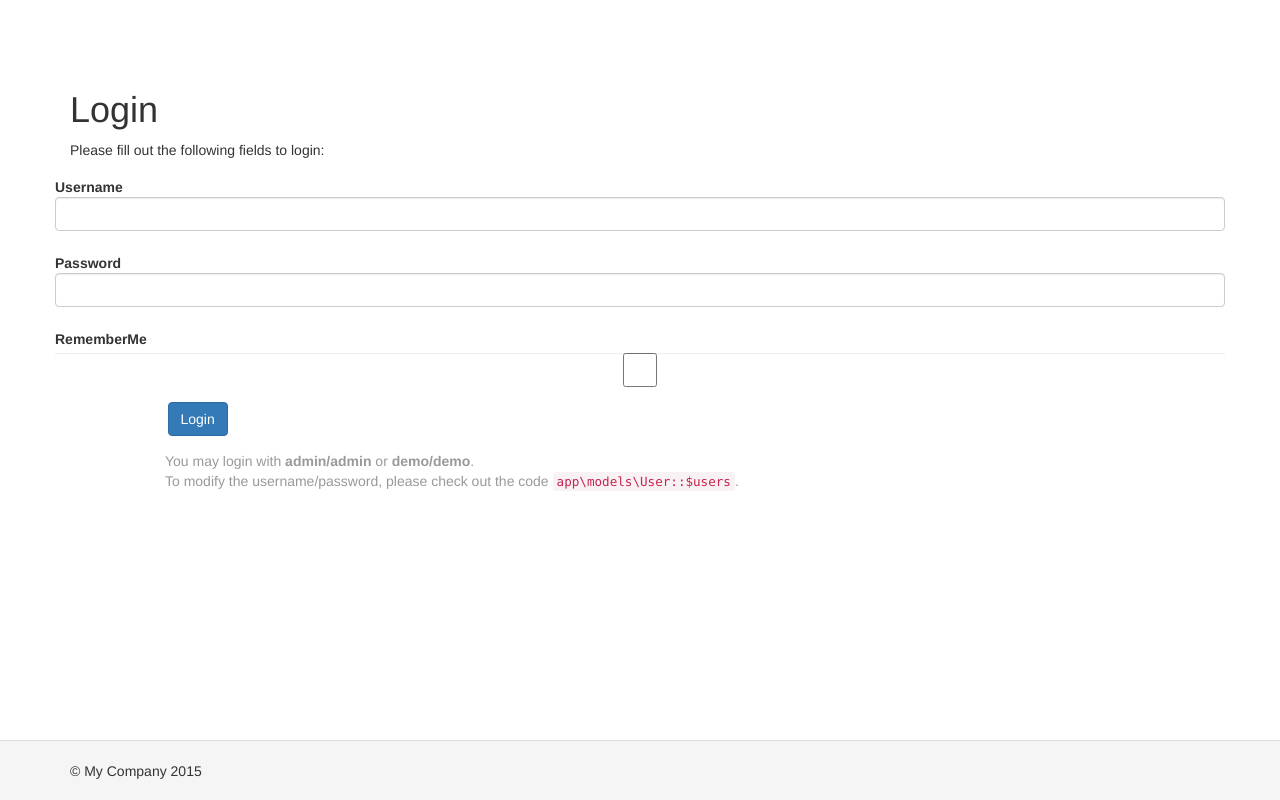
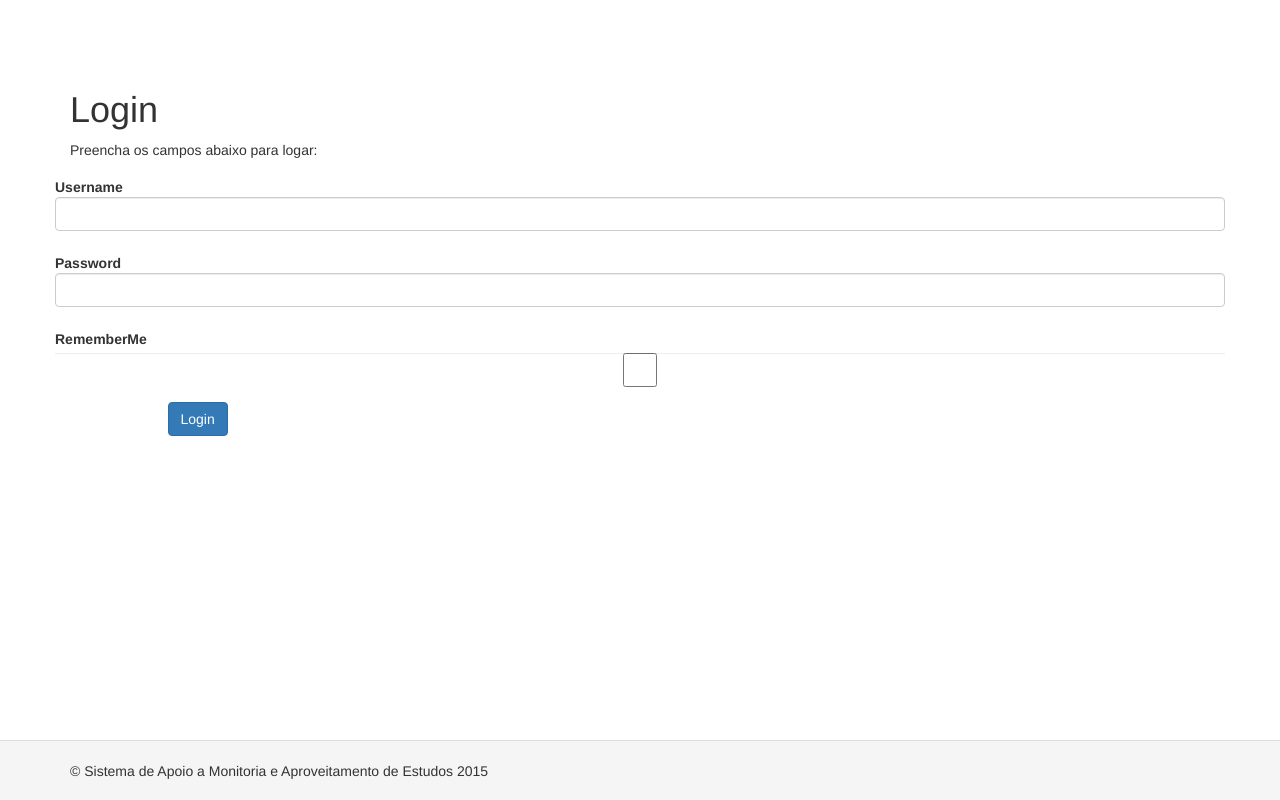
Before and after one commit to tammy00/samae_paps, a Yii app: template yii/views/site/login.php in a window 1280 px wide. Run offline with PHP 8.4 and a stand-in for Yii, Linux system fonts and the light colour scheme; the template is opened without the code that fills it, so the values that code supplies are empty; form fields are guessed from the names that the template uses; some libraries are stand-ins or nearby versions.

Commit message:
Tela de login iniciada - falta conexao com banco

```diff
--- a/yii/config/db.php
+++ b/yii/config/db.php
@@ -2,7 +2,7 @@
 
 return [
     'class' => 'yii\db\Connection',
-    'dsn' => 'mysql:host=localhost;dbname=yii2basic',
+    'dsn' => 'mysql:host=localhost;dbname=icomp',
     'username' => 'root',
     'password' => '',
     'charset' => 'utf8',
--- a/yii/models/LoginForm.php
+++ b/yii/models/LoginForm.php
@@ -13,6 +13,7 @@
     public $username;
     public $password;
     public $rememberMe = true;
+    public $forgotPassword = true;
 
     private $_user = false;
 
@@ -45,7 +46,7 @@
             $user = $this->getUser();
 
             if (!$user || !$user->validatePassword($this->password)) {
-                $this->addError($attribute, 'Incorrect username or password.');
+                $this->addError($attribute, 'Nome de usuário e/ou senha incorreto(s).');
             }
         }
     }
--- a/yii/views/layouts/main.php
+++ b/yii/views/layouts/main.php
@@ -27,7 +27,7 @@
 <div class="wrap">
     <?php
     NavBar::begin([
-        'brandLabel' => 'My Company',
+        'brandLabel' => 'Sistema de Apoio a Monitoria e Aproveitamento de Estudos',
         'brandUrl' => Yii::$app->homeUrl,
         'options' => [
             'class' => 'navbar-inverse navbar-fixed-top',
@@ -37,6 +37,8 @@
         'options' => ['class' => 'navbar-nav navbar-right'],
         'items' => [
             ['label' => 'Home', 'url' => ['/site/index']],
+            ['label' => 'Monitoria', 'url' => ['/site/about']],
+            ['label' => 'Aproveitamento de Estudos', 'url' => ['/site/contact']],
             ['label' => 'About', 'url' => ['/site/about']],
             ['label' => 'Contact', 'url' => ['/site/contact']],
             Yii::$app->user->isGuest ?
@@ -61,7 +63,7 @@
 
 <footer class="footer">
     <div class="container">
-        <p class="pull-left">&copy; My Company <?= date('Y') ?></p>
+        <p class="pull-left">&copy; Sistema de Apoio a Monitoria e Aproveitamento de Estudos <?= date('Y') ?></p>
 
         <p class="pull-right"><?= Yii::powered() ?></p>
     </div>
--- a/yii/views/site/login.php
+++ b/yii/views/site/login.php
@@ -8,12 +8,12 @@
 use yii\bootstrap\ActiveForm;
 
 $this->title = 'Login';
-$this->params['breadcrumbs'][] = $this->title;
+/* $this->params['breadcrumbs'][] = $this->title; */
 ?>
 <div class="site-login">
     <h1><?= Html::encode($this->title) ?></h1>
 
-    <p>Please fill out the following fields to login:</p>
+    <p>Preencha os campos abaixo para logar:</p>
 
     <?php $form = ActiveForm::begin([
         'id' => 'login-form',
@@ -32,6 +32,8 @@
             'template' => "<div class=\"col-lg-offset-1 col-lg-3\">{input} {label}</div>\n<div class=\"col-lg-8\">{error}</div>",
         ]) ?>
 
+
+
         <div class="form-group">
             <div class="col-lg-offset-1 col-lg-11">
                 <?= Html::submitButton('Login', ['class' => 'btn btn-primary', 'name' => 'login-button']) ?>
@@ -39,9 +41,4 @@
         </div>
 
     <?php ActiveForm::end(); ?>
-
-    <div class="col-lg-offset-1" style="color:#999;">
-        You may login with <strong>admin/admin</strong> or <strong>demo/demo</strong>.<br>
-        To modify the username/password, please check out the code <code>app\models\User::$users</code>.
-    </div>
 </div>
```
Also changed, not shown: yii/models/User.php (+5 -4 lines), yii/views/site/index.php (+3 -40 lines).
